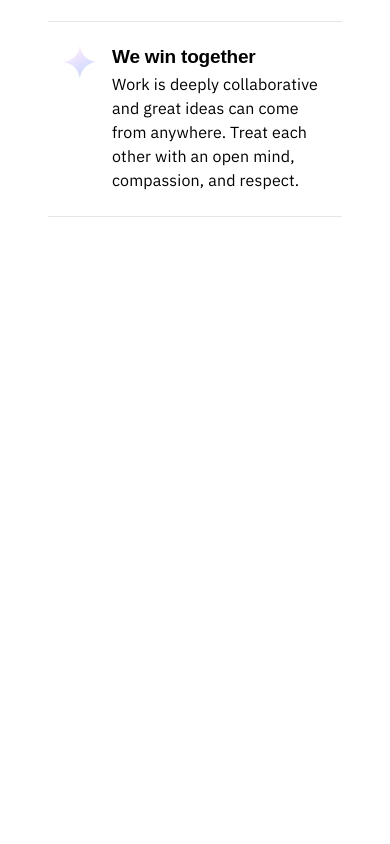
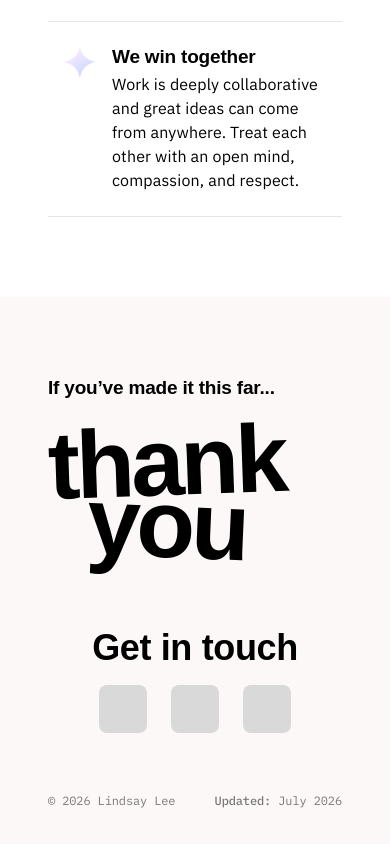
Before and after one commit to rainbowcow02/portfolio-digitalcloud, a website with bundled scripts: page index.html in a window 390 px wide. Shown: the part 7770-8614 px from the top of the page. Before the commit the page ends 8067 px from the top, so only its background shows below. Built offline with nearby package versions, Linux system fonts and the light colour scheme; a web font is replaced by a local one.

Commit message:
M7: footer + contact
Thank-you block, Get in touch column with social placeholders, and the
legal row, in one <footer> so the M8 game can slot between contact and
legal. The two rotated words overlap via an em-based negative margin so
the overlap tracks the fluid Display-2 size.

The legal row only fits side by side on mobile with Figma's shortened
label, so both labels ship and swap at the breakpoint.

Co-Authored-By: Claude Opus 4.8 <noreply@anthropic.com>

```diff
--- /dev/null
+++ b/css/sections/footer.css
@@ -0,0 +1,177 @@
+/* ——— Footer: thank you + contact + legal row ——— */
+
+.site-footer {
+  background-color: var(--color-bg-alt);
+}
+
+/* ——— Contact row ——— */
+
+.site-footer__contact {
+  display: flex;
+  align-items: center;
+  justify-content: space-between;
+  gap: var(--space-16);
+  width: 100%;
+  max-width: 1296px; /* Figma 1440 − 72px gutters */
+  margin: 0 auto;
+  padding: var(--space-25) var(--page-inset) var(--space-15);
+}
+
+/* ——— Thank you ——— */
+
+.site-footer__thanks {
+  display: flex;
+  flex-direction: column;
+  align-items: flex-start;
+  gap: var(--space-4);
+  min-width: 0;
+}
+
+.site-footer__kicker {
+  color: var(--color-text-secondary);
+}
+
+/* the two words are stacked and centred on each other, then rotated in opposite
+   directions and overlapped — em-based so the overlap tracks the fluid font size */
+.site-footer__thankyou {
+  display: flex;
+  flex-direction: column;
+  align-items: center;
+}
+
+.site-footer__word {
+  display: block;
+  white-space: nowrap;
+}
+
+.site-footer__word--thank {
+  margin-bottom: -0.5em;
+  transform: rotate(-1.93deg);
+}
+
+.site-footer__word--you {
+  transform: rotate(2.66deg);
+}
+
+/* ——— Get in touch ——— */
+
+.site-footer__contact-col {
+  display: flex;
+  flex-direction: column;
+  align-items: center;
+  gap: var(--space-9);
+  width: 490px;
+  flex: 0 0 auto;
+}
+
+.site-footer__contact-text {
+  display: flex;
+  flex-direction: column;
+  align-items: center;
+  gap: var(--space-4);
+  width: 100%;
+  text-align: center;
+}
+
+/* ——— SocialIcon placeholders ——— */
+
+.site-footer__socials {
+  display: flex;
+  align-items: flex-start;
+  gap: var(--space-10);
+}
+
+.social-icon {
+  width: 60px;
+  height: 60px;
+  background-color: var(--icon-placeholder);
+}
+
+/* ——— Legal row ——— */
+
+.site-footer__legal {
+  display: flex;
+  align-items: center;
+  justify-content: space-between;
+  gap: var(--space-4);
+  width: 100%;
+  max-width: 1296px;
+  margin: 0 auto;
+  /* extra bottom padding over Figma's 20 so the row isn't flush to the frame */
+  padding: var(--space-5) var(--page-inset) var(--space-9);
+}
+
+.site-footer__legal p {
+  white-space: nowrap;
+}
+
+/* the two lines only fit side by side on mobile with Figma's shortened label */
+.site-footer__updated-short {
+  display: none;
+}
+
+/* ——— Mobile ≤767px ——— */
+
+@media (max-width: 767px) {
+  /* flex-start, not stretch: the thanks column keeps hugging the width of
+     "thank" so the rotated words stay centred on each other, not on the page */
+  .site-footer__contact {
+    flex-direction: column;
+    align-items: flex-start;
+    gap: var(--space-12);
+    padding: var(--space-20) var(--page-inset) var(--space-10);
+  }
+
+  .site-footer__thanks {
+    gap: var(--space-2);
+  }
+
+  .site-footer__kicker {
+    font-size: var(--text-link); /* 15 per Figma mobile */
+  }
+
+  .site-footer__word--thank {
+    transform: rotate(-2deg);
+  }
+
+  .site-footer__word--you {
+    transform: rotate(2.5deg);
+  }
+
+  .site-footer__contact-col {
+    width: 100%;
+    gap: var(--space-4);
+  }
+
+  .site-footer__title {
+    font-size: var(--text-lrg-mobile);
+  }
+
+  /* Figma hides the contact blurb on mobile */
+  .site-footer__desc {
+    display: none;
+  }
+
+  .site-footer__socials {
+    gap: var(--space-6);
+  }
+
+  .social-icon {
+    width: 48px;
+    height: 48px;
+    border-radius: var(--radius-md);
+  }
+
+  .site-footer__legal p {
+    font-size: var(--text-legal-mobile);
+  }
+
+  .site-footer__updated-long {
+    display: none;
+  }
+
+  .site-footer__updated-short {
+    display: inline;
+    font-weight: 500; /* Figma sets the mobile label in Mono Medium */
+  }
+}
--- a/css/tokens.css
+++ b/css/tokens.css
@@ -74,6 +74,7 @@
   --text-display-1: clamp(3.75rem, 0.35rem + 10.5vw, 11.25rem);
   --text-display-2: clamp(6rem, 4rem + 6vw, 9.375rem); /* 96 → 150 */
   --text-lrg: 2.25rem; /* 36 */
+  --text-lrg-mobile: 1.5rem; /* 24 — footer “Get in touch” on mobile per Figma */
   --text-sm: 1.1875rem; /* 19 */
   --text-subtitle: 1.125rem; /* 18 */
   --text-body: 1rem; /* 16 */
@@ -83,6 +84,7 @@
   --text-meta-secondary: 0.8125rem; /* 13 */
   --text-meta-primary-mobile: 0.75rem; /* 12 */
   --text-meta-secondary-mobile: 0.625rem; /* 10 */
+  --text-legal-mobile: 0.75rem; /* 12 — footer legal row on mobile per Figma */
 
   /* ——— Letter-spacing ——— */
   --tracking-display-1: -0.04em;
--- a/index.html
+++ b/index.html
@@ -18,6 +18,7 @@
     <link rel="stylesheet" href="css/sections/work.css" />
     <link rel="stylesheet" href="css/sections/side-quests.css" />
     <link rel="stylesheet" href="css/sections/values.css" />
+    <link rel="stylesheet" href="css/sections/footer.css" />
   </head>
   <body>
     <header class="site-header" data-site-header>
@@ -529,6 +530,54 @@
       </section>
     </main>
 
+    <footer class="site-footer">
+      <section
+        class="site-footer__contact"
+        id="contact"
+        aria-labelledby="contact-title"
+      >
+        <div class="site-footer__thanks">
+          <p class="site-footer__kicker type-sm">If you’ve made it this far...</p>
+          <p class="site-footer__thankyou">
+            <span class="site-footer__word site-footer__word--thank type-display-2"
+              >thank</span
+            >
+            <span class="site-footer__word site-footer__word--you type-display-2"
+              >you</span
+            >
+          </p>
+        </div>
+
+        <div class="site-footer__contact-col">
+          <div class="site-footer__contact-text">
+            <h2 class="site-footer__title type-lrg" id="contact-title">
+              Get in touch
+            </h2>
+            <p class="site-footer__desc type-body">
+              Drop me a line if you have inquiries about my work, or have an
+              interesting project in mind.
+            </p>
+          </div>
+
+          <!-- SocialIcon placeholders — real icons + URLs pending -->
+          <div class="site-footer__socials" aria-hidden="true">
+            <span class="social-icon"></span>
+            <span class="social-icon"></span>
+            <span class="social-icon"></span>
+          </div>
+        </div>
+      </section>
+
+      <div class="site-footer__legal">
+        <p class="type-meta-secondary">© 2026 Lindsay Lee</p>
+        <p class="type-meta-secondary">
+          <span class="site-footer__updated-long">Last updated:</span
+          ><span class="site-footer__updated-short">Updated:</span>
+          July 2026
+        </p>
+      </div>
+    </footer>
+
     <script src="https://cdn.jsdelivr.net/npm/gsap@3.12.5/dist/gsap.min.js"></script>
     <script type="module" src="js/main.js"></script>
   </body>
```
Also changed, not shown: PRD.md (+5 -3 lines).
